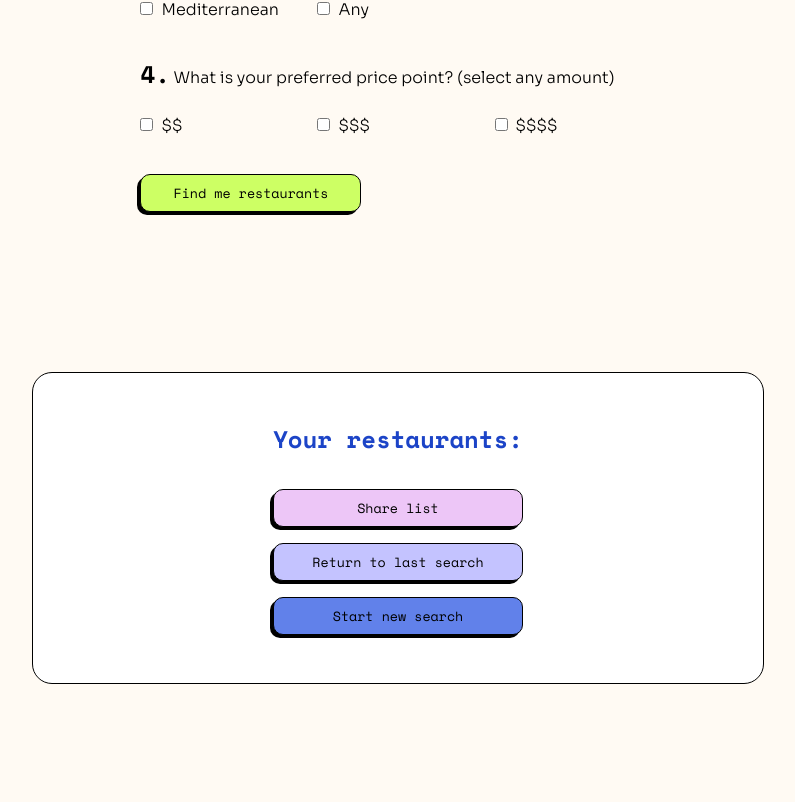
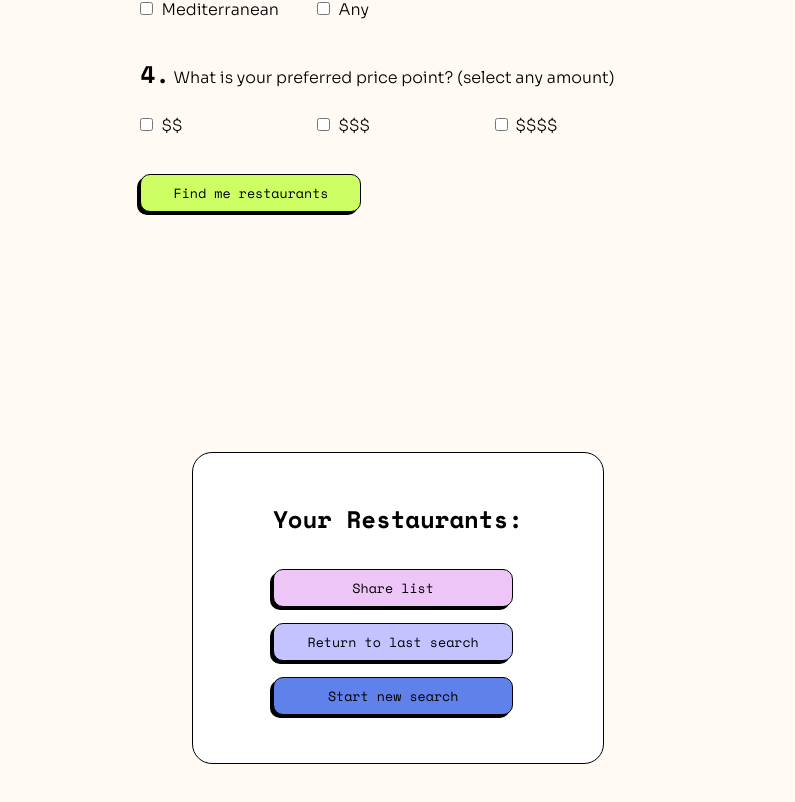
Before and after one commit to ajasinger/dinner-app, a Next.js app: page / in a window 1280 px wide. Shown: the part 794-1596 px from the top of the page, without its empty margins (242-1037 px from the left). Before the commit the page ends 1478 px from the top, so only its background shows below. Built offline with nearby package versions, Linux system fonts and the light colour scheme.

Commit message:
style AnswerBlock

```diff
--- a/components/AnswerBlock.jsx
+++ b/components/AnswerBlock.jsx
@@ -8,7 +8,7 @@ const AnswerBlock = ({formResponse}) => {
 
     return (
         <div className={styles.answerBlock}>
-            <h2 className={styles.header}>Your restaurants:</h2>
+            <h2 className={styles.header}>Your Restaurants:</h2>
             { recsLoading && "Please wait..."}
             { recsError && "Something went wrong, please try again..."}
             { recommendations && <p>{recommendations}</p>}
--- a/styles/AnswerBlock.module.css
+++ b/styles/AnswerBlock.module.css
@@ -2,17 +2,20 @@
     background-color: white;
     border: solid black 1.5px;
     border-radius: 20px;
-    padding: 3rem 15rem;
+    padding: 3rem 5rem;
+    margin: 5rem 15rem;
+    text-align: center;
 }
 
 .header {
-    color: #1C44C7;
+    /* color: #1C44C7; */
     padding-bottom: 2rem;
 }
 
 .buttonSection {
     display: flex;
     flex-direction: column;
+    max-width: 15rem;
 }
 
 .lilacButton {
```
